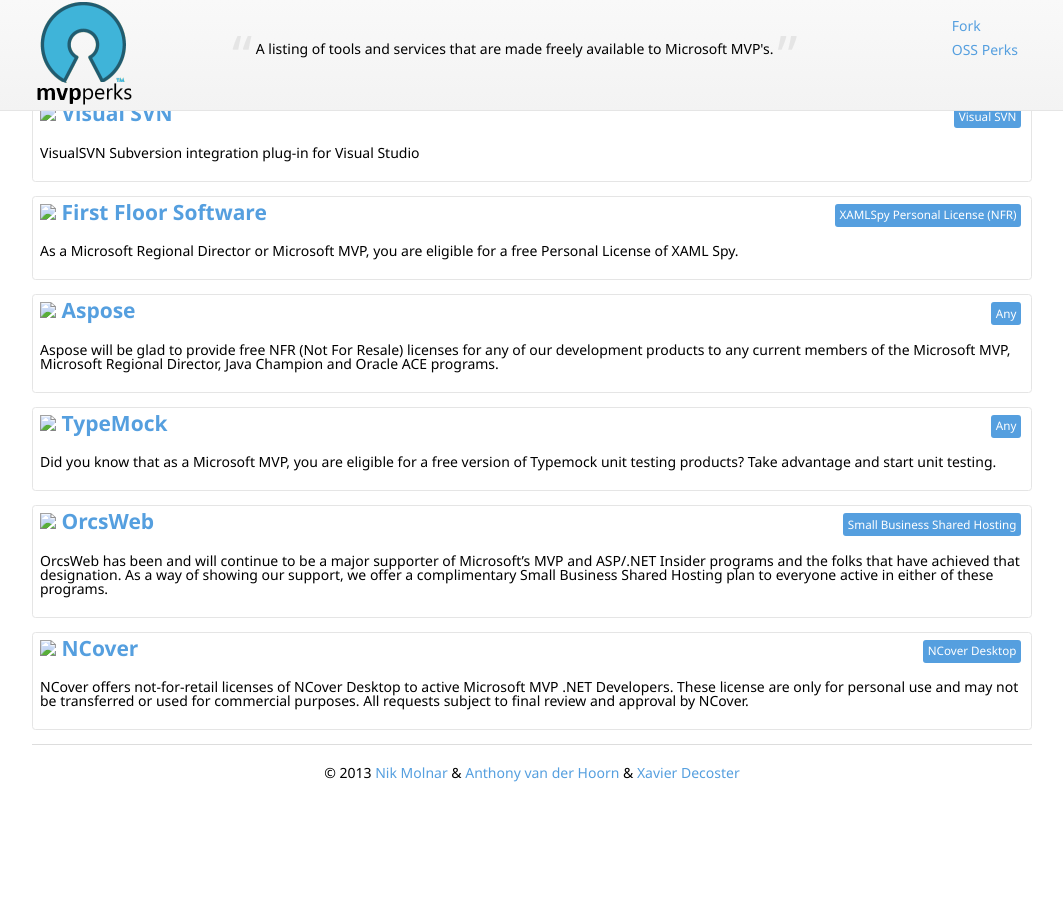
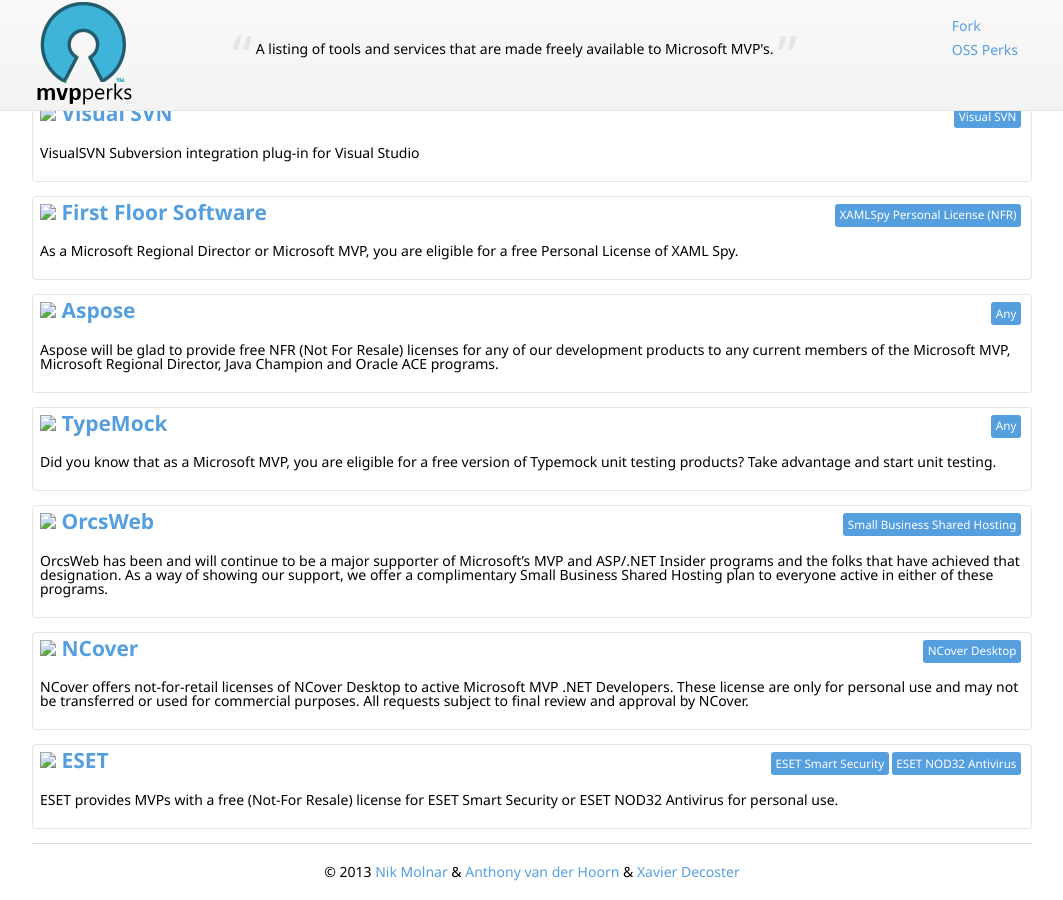
Before and after one commit to nikmd23/ossperks, a Jekyll site: the page built from index.html, in a window 1280 px wide and 900 px high, scrolled down 1096 px. Shown: the whole window, without its empty margins (108-1171 px from the left). Built offline with Jekyll 4.4.1, drawn with Linux system fonts in a browser that asks for light colours; nearby versions of some CDN libraries; before the commit the page ends 1897 px from its top, so only the background shows below that.

Commit message:
Added ESET

```diff
--- a/index.html
+++ b/index.html
@@ -64,6 +64,10 @@
   description: "NCover offers not-for-retail licenses of NCover Desktop to active Microsoft MVP .NET Developers. These license are only for personal use and may not be transferred or used for commercial purposes. All requests subject to final review and approval by NCover."
   products: ["NCover Desktop"]
 
+- perk: {company: "ESET", uri: "http://go.eset.com/research/offers/mvp/"}
+  description: "ESET provides MVPs with a free (Not-For Resale) license for ESET Smart Security or ESET NOD32 Antivirus for personal use."
+  products: ["ESET Smart Security", "ESET NOD32 Antivirus"]
+
 #============================================== Leave everything below this line alone =====================================================================
 layout: default
 ---
```
